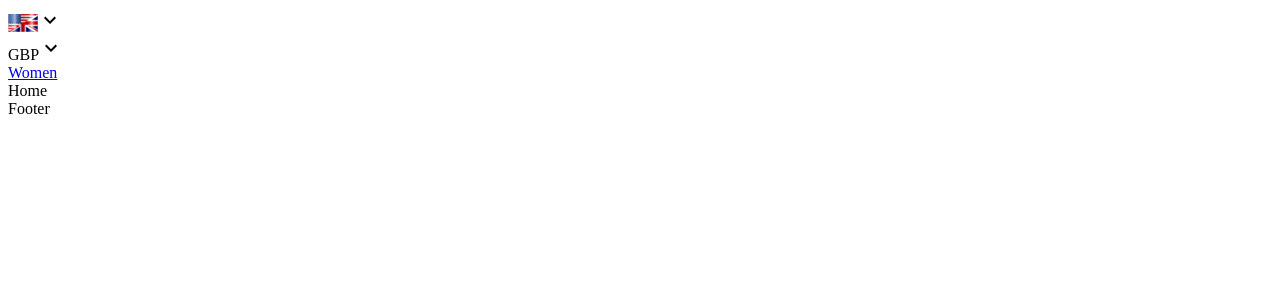
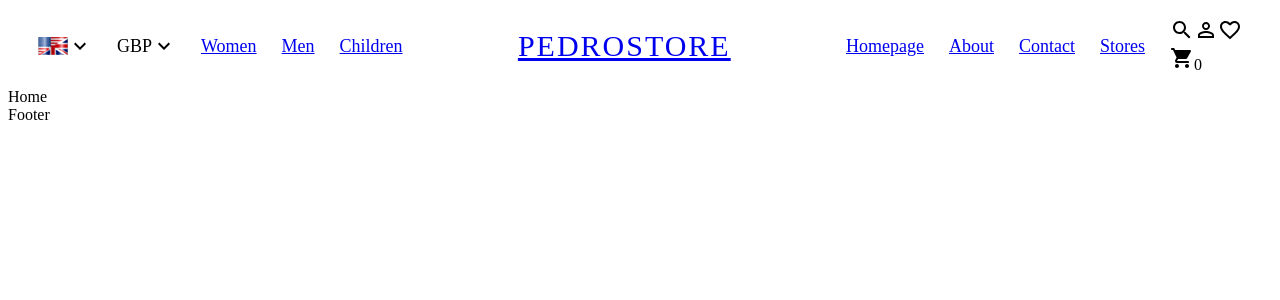
Before and after one commit to pedrobarbeitos/EcommerceApp, a React (Vite) app in the folder client/: page / in a window 1280 px wide. Shown: the top 300 px of the page. Built offline with nearby package versions, Linux system fonts and the light colour scheme.

Commit message:
Navbar Styling

```diff
--- a/client/package.json
+++ b/client/package.json
@@ -14,6 +14,7 @@
     "@emotion/styled": "^11.11.0",
     "@mui/icons-material": "^5.14.1",
     "@mui/material": "^5.14.2",
+    "node-sass": "^9.0.0",
     "react": "^18.2.0",
     "react-dom": "^18.2.0",
     "react-router-dom": "^6.14.2",
--- a/client/src/components/Navbar/Navbar.jsx
+++ b/client/src/components/Navbar/Navbar.jsx
@@ -8,15 +8,16 @@ import PersonOutlineOutlinedIcon from "@mui/icons-material/PersonOutlineOutlined
 import FavoriteBorderOutlinedIcon from "@mui/icons-material/FavoriteBorderOutlined";
 import ShoppingCartRoundedIcon from '@mui/icons-material/ShoppingCartRounded';
 
-
+//Style Imports
+import "./Navbar.scss"
 
 const Navbar = () => {
   return (
     <div className="navbar">
         <div className="wrapper">
-         <div className="left"></div>
+         <div className="left">
           <div className="item">
-            <img src="images/en.png" alt=""/>
+            <img src="/images/en.png" alt=""/>
             <KeyboardArrowDownIcon />
           </div>
           <div className="item">
@@ -26,11 +27,43 @@ const Navbar = () => {
           <div className="item">
             <Link to="/products/women">Women</Link>
           </div>
-         <div className="center"></div>
-         <div className="right"></div>
+          <div className="item">
+            <Link to="/products/men">Men</Link>
+          </div>
+          <div className="item">
+            <Link to="/products/children">Children</Link>
+          </div>
+          </div>
+         <div className="center">
+          <Link to="/">PEDROSTORE</Link>
+         </div>
+         <div className="right">
+         <div className="item">
+          <Link to="/">Homepage</Link>
+         </div>
+         <div className="item">
+          <Link to="/">About</Link>
+         </div>
+         <div className="item">
+          <Link to="/">Contact</Link>
+         </div>
+         <div className="item">
+          <Link to="/">Stores</Link>
+         </div>
+         <div className="icons">
+          <SearchIcon/>
+          <PersonOutlineOutlinedIcon/>
+          <FavoriteBorderOutlinedIcon/>
+          <div className="cartIcon">
+            <ShoppingCartRoundedIcon/>
+            <span>0</span>
+          </div>
+
+         </div>
+         </div>
         </div>
     </div>
-  )
-}
+  );
+};
 
-export default Navbar
+export default Navbar;
--- /dev/null
+++ b/client/src/components/Navbar/Navbar.scss
@@ -0,0 +1,35 @@
+.navbar{
+    height: 80px;
+
+    .wrapper{
+        padding: 10px 30px;
+        display: flex;
+        align-items: center;
+        justify-content: space-between;
+
+        .item{
+            display: flex;
+            align-items: center;
+            font-size: 18px;
+        }
+
+        .left{
+            display: flex;
+            align-items: center;
+            gap: 25px;
+        }
+
+        .center{
+            font-size: 30px;
+            letter-spacing: 2px;
+
+        }
+
+        .right{
+            display: flex;
+            align-items: center;
+            gap: 25px;
+        }
+
+    }
+}
```
Also changed, not shown: client/src/index.jsx (added, +9 -0 lines), 1 other file (tests, documents, lock files or other folders).
